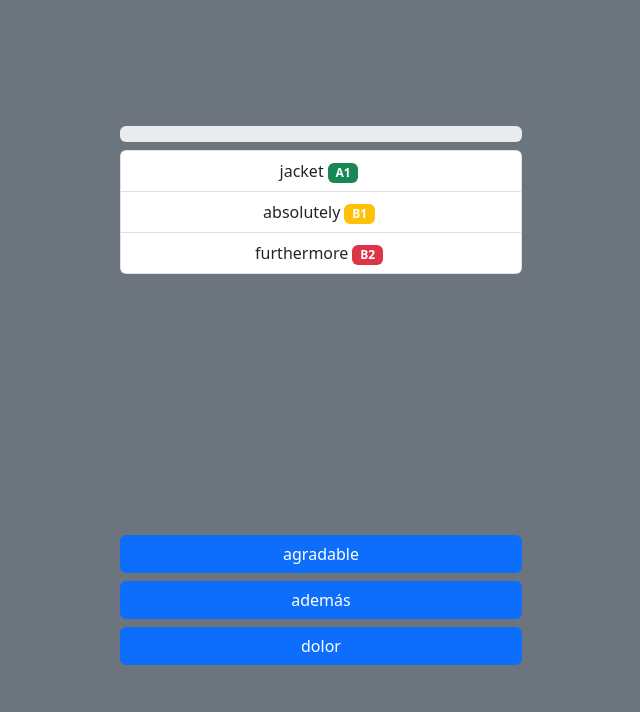
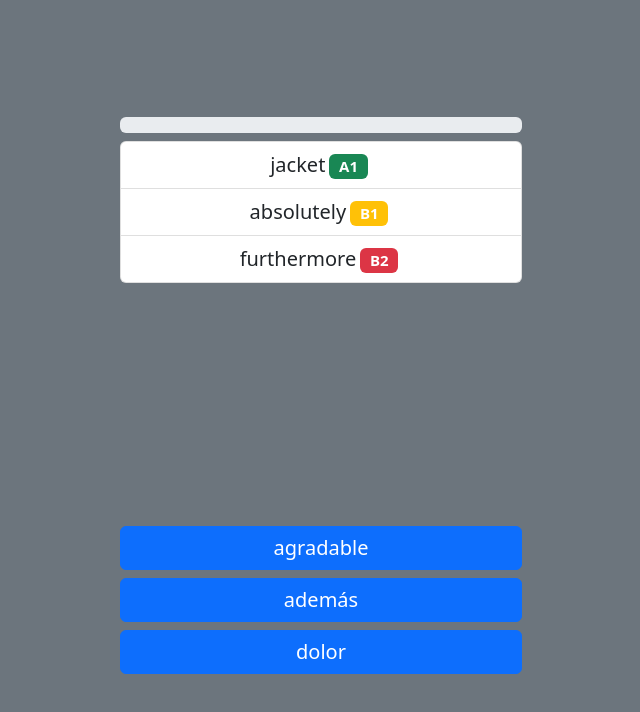
Before and after one commit to gab-villa/vocabulary-builder-react, a React (Vite) app: page / in a window 1280 px wide. Shown: the top 712 px of the page, without its empty margins (319-959 px from the left). Built offline with nearby package versions, Linux system fonts and the light colour scheme.

Commit message:
bigger text

```diff
--- a/src/components/OptionsOfQuestion.jsx
+++ b/src/components/OptionsOfQuestion.jsx
@@ -37,13 +37,19 @@ export const OptionsOfQuestion = ({optList, onOptClick}) =>
 
         <Stack gap={2}>
             <Button variant="primary" onClick={optRandList[0].click}>
-                {optRandList[0].option.wspa}
+                <div className="lead">
+                    {optRandList[0].option.wspa}
+                </div>
             </Button>
             <Button variant="primary" onClick={optRandList[1].click}>
-                {optRandList[1].option.wspa}
+                <div className="lead">
+                    {optRandList[1].option.wspa}
+                </div>
             </Button>
             <Button variant="primary" onClick={optRandList[2].click}>
-                {optRandList[2].option.wspa}
+                <div className="lead">
+                    {optRandList[2].option.wspa}
+                </div>
             </Button>
         </Stack>
     </>);
--- a/src/components/WordList.jsx
+++ b/src/components/WordList.jsx
@@ -9,7 +9,7 @@ export const WordList = ({wordList}) =>
 
     );
     return (<>
-        <ListGroup className="text-center">
+        <ListGroup className="text-center lead">
             {wengList}
         </ListGroup>
     </>);
```
